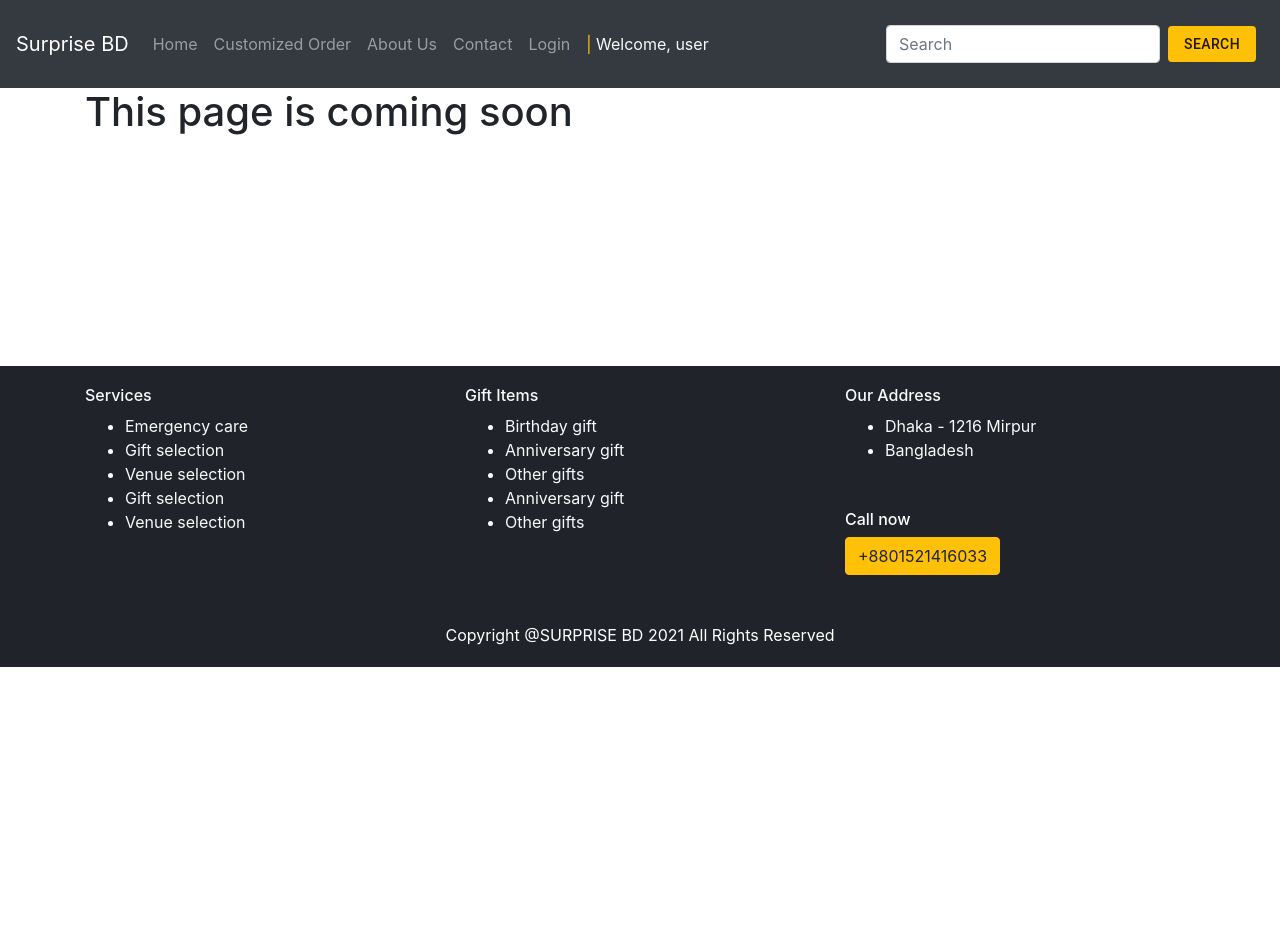
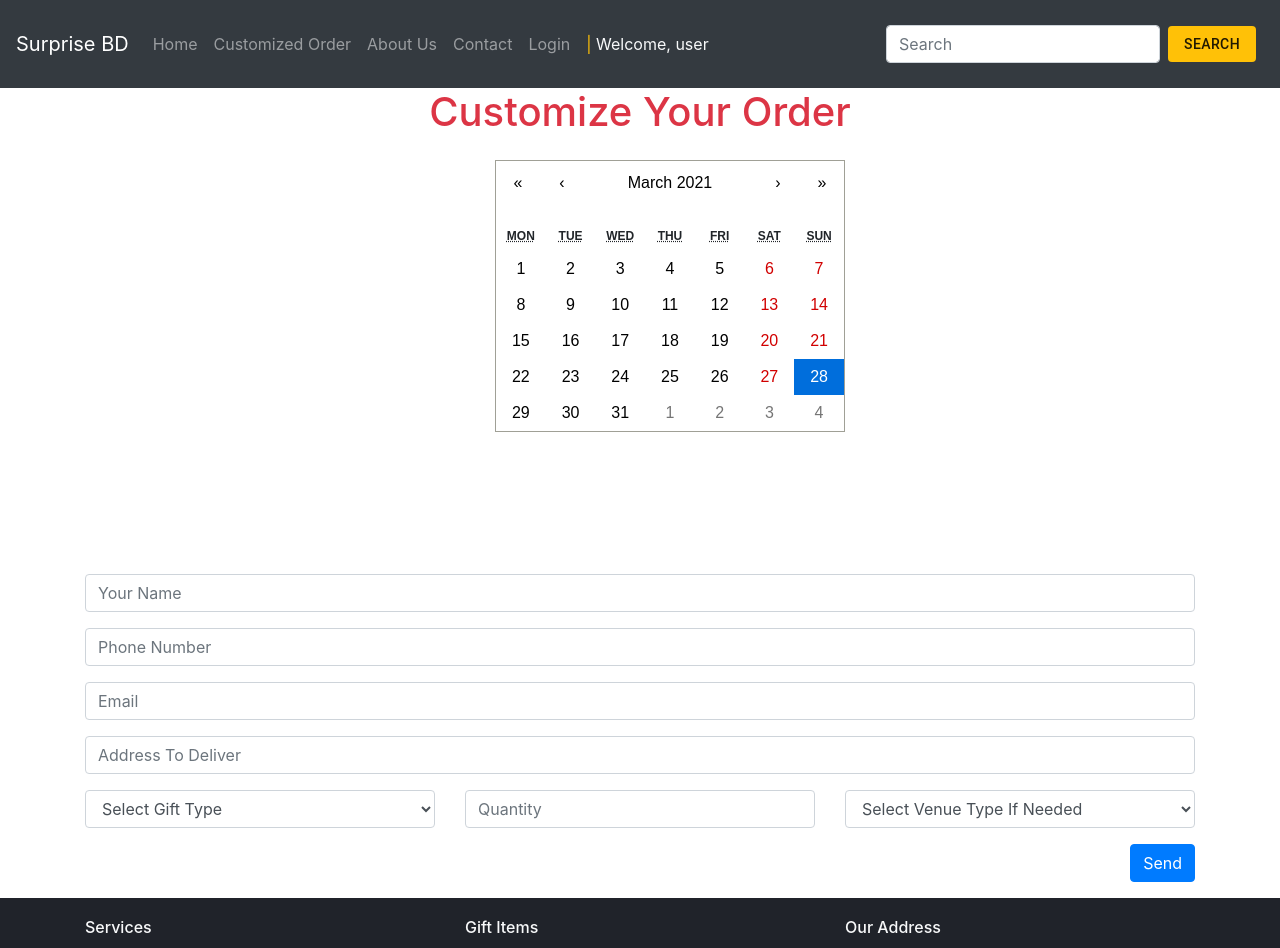
Before and after one commit to MdTaufiqurRahman/CSE499-Group05-SurpriseBD_Client, a React (Create React App) app: page /customized in a window 1280 px wide. Shown: the top 948 px of the page. Before the commit the page ends 800 px from the top, so only its background shows below. Built offline with nearby package versions, Linux system fonts and the light colour scheme.

Commit message:
Customize order page done

```diff
--- a/package.json
+++ b/package.json
@@ -15,7 +15,9 @@
     "firebase": "^8.4.1",
     "react": "^17.0.2",
     "react-bootstrap": "^1.5.2",
+    "react-calendar": "^3.4.0",
     "react-dom": "^17.0.2",
+    "react-hook-form": "^7.3.6",
     "react-router-dom": "^5.2.0",
     "react-scripts": "4.0.3",
     "web-vitals": "^1.1.1"
--- /dev/null
+++ b/src/Component/CustomizeCalendar/CustomizeCalender.js
@@ -0,0 +1,20 @@
+import React, { useState } from 'react';
+import Calendar from 'react-calendar';
+import 'react-calendar/dist/Calendar.css';
+
+const CustomizeCalender = ({handleDateChange}) => {
+    const [value, onChange] = useState(new Date());
+
+    return (
+        <div>
+             <h1 className="text-center text-danger" >Customize Your Order</h1>
+        <main style={{ height: "600px"}} className="d-flex justify-content-center">
+        <div className="col-md-5 offset-md-2 mt-3">
+          <Calendar onChange={handleDateChange} value={new Date()} />
+        </div>
+      </main>
+      </div>
+    );
+};
+
+export default CustomizeCalender;
--- a/src/Component/CustomizeOrder/CustomizeOrder.js
+++ b/src/Component/CustomizeOrder/CustomizeOrder.js
@@ -1,11 +1,130 @@
-import React from 'react';
+import React from "react";
+import { useForm } from "react-hook-form";
+import CustomizeCalender from "../CustomizeCalendar/CustomizeCalender";
 
 const CustomizeOrder = () => {
-    return (
-        <div className="container" style={{marginBottom:"18%"}}>
-            <h1>This page is coming soon</h1>
+  const {
+    register,
+    handleSubmit,
+    watch,
+    formState: { errors },
+  } = useForm();
+  const onSubmit = (data) =>{
+    alert('Order has been customized successfully.');
+  }
+
+  console.log(watch("example"));
+  return (
+    <div>
+     <CustomizeCalender></CustomizeCalender>
+      <form style={{marginTop:"-170px"}} className="container" onSubmit={handleSubmit(onSubmit)}>
+        <div className="form-group">
+          <input
+            type="text"
+            {...register("name", { required: true })}
+            name="name"
+            placeholder="Your Name"
+            className="form-control"
+          />
+          {errors.name && (
+            <span className="text-danger">This field is required</span>
+          )}
         </div>
-    );
+        <div className="form-group">
+          <input
+            type="text"
+            {...register("phone", { required: true })}
+            name="phone"
+            placeholder="Phone Number"
+            className="form-control"
+          />
+          {errors.phone && (
+            <span className="text-danger">This field is required</span>
+          )}
+        </div>
+        <div className="form-group">
+          <input
+            type="text"
+            {...register("email", { required: true })}
+            name="email"
+            placeholder="Email"
+            className="form-control"
+          />
+          {errors.email && (
+            <span className="text-danger">This field is required</span>
+          )}
+        </div>
+        <div className="form-group">
+          <input
+            type="text"
+            {...register("address", { required: true })}
+            name="address"
+            placeholder="Address To Deliver"
+            className="form-control"
+          />
+          {errors.address && (
+            <span className="text-danger">This field is required</span>
+          )}
+        </div>
+
+        <div className="form-group row">
+          <div className="col-4">
+            <select
+              className="form-control"
+              name="giftType"
+              {...register("giftType", { required: true })}
+            >
+              <option disabled={false} value="Not set">
+                Select Gift Type
+              </option>
+              <option value="Birthday Gift">Birthday Gift</option>
+              <option value="Anniversary Gift">Anniversary Gift</option>
+              <option value="Gifts For Parents">Gifts for Parents</option>
+              <option value="Gift For Him/Her">Gift For Him/Her</option>
+              <option value="Gift For Babies">Gift For Babies</option>
+              <option value="Not set">Other</option>
+            </select>
+            {errors.giftType && (
+              <span className="text-danger">This field is required</span>
+            )}
+          </div>
+
+          <div className="col-4">
+            <input
+              {...register("Quantity", { required: true })}
+              className="form-control"
+              name="Quantity"
+              placeholder="Quantity"
+              type="number"
+            />
+            {errors.Quantity && (
+              <span className="text-danger">This field is required</span>
+            )}
+          </div>
+          <div className="col-4">
+            <select
+              className="form-control"
+              name="Venue"
+              {...register("Venue", { required: false })}
+            >
+              <option disabled={false} value="Not set">
+                Select Venue Type If Needed
+              </option>
+              <option value="Restaurant">Restaurant</option>
+              <option value="Resort">Resort</option>
+              <option value="Not set">Other</option>
+            </select>
+          </div>
+        </div>
+
+        <div className="form-group text-right">
+          <button type="submit" className="btn btn-primary">
+            Send
+          </button>
+        </div>
+      </form>
+    </div>
+  );
 };
 
 export default CustomizeOrder;
```
Also changed, not shown: 1 other file (tests, documents, lock files or other folders).
